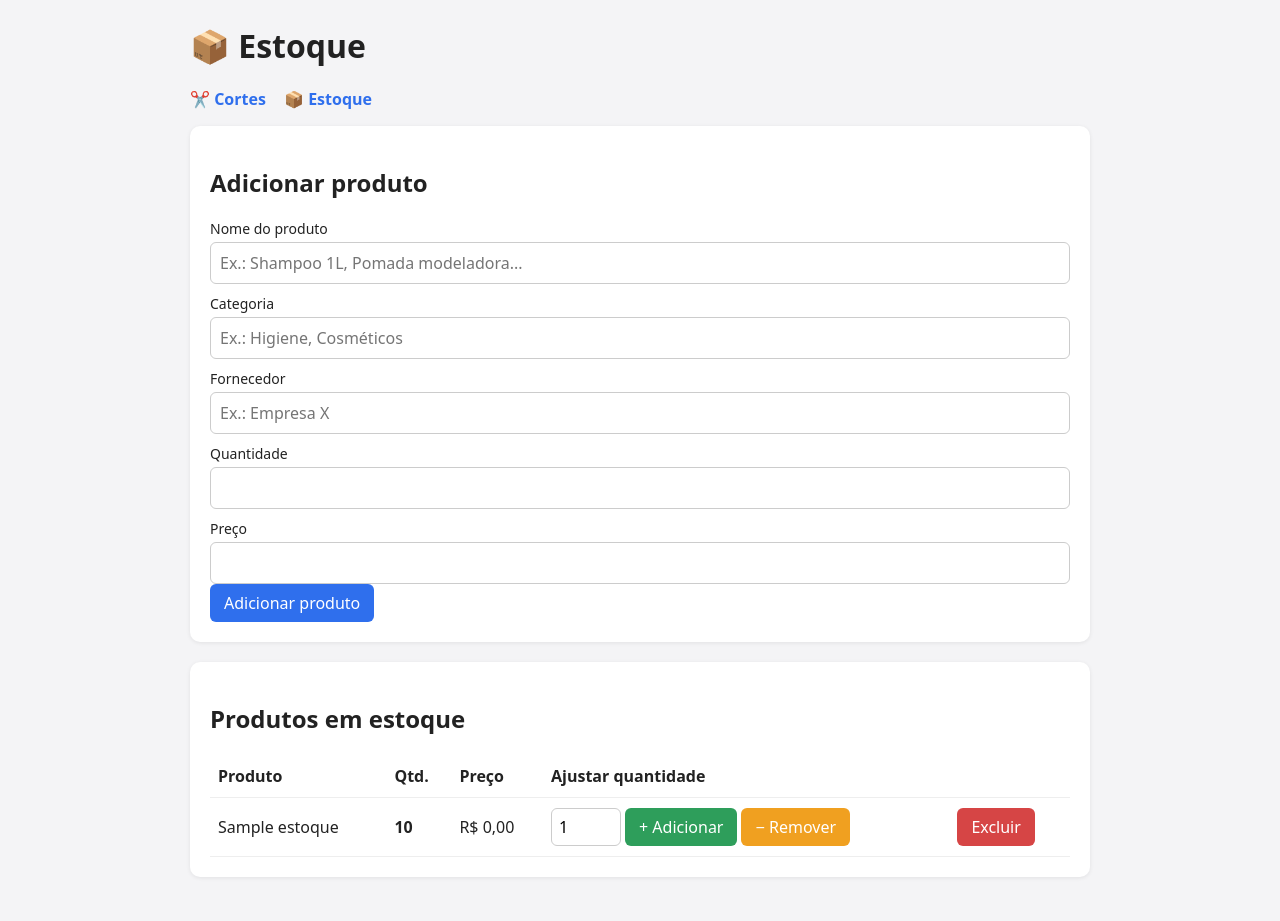
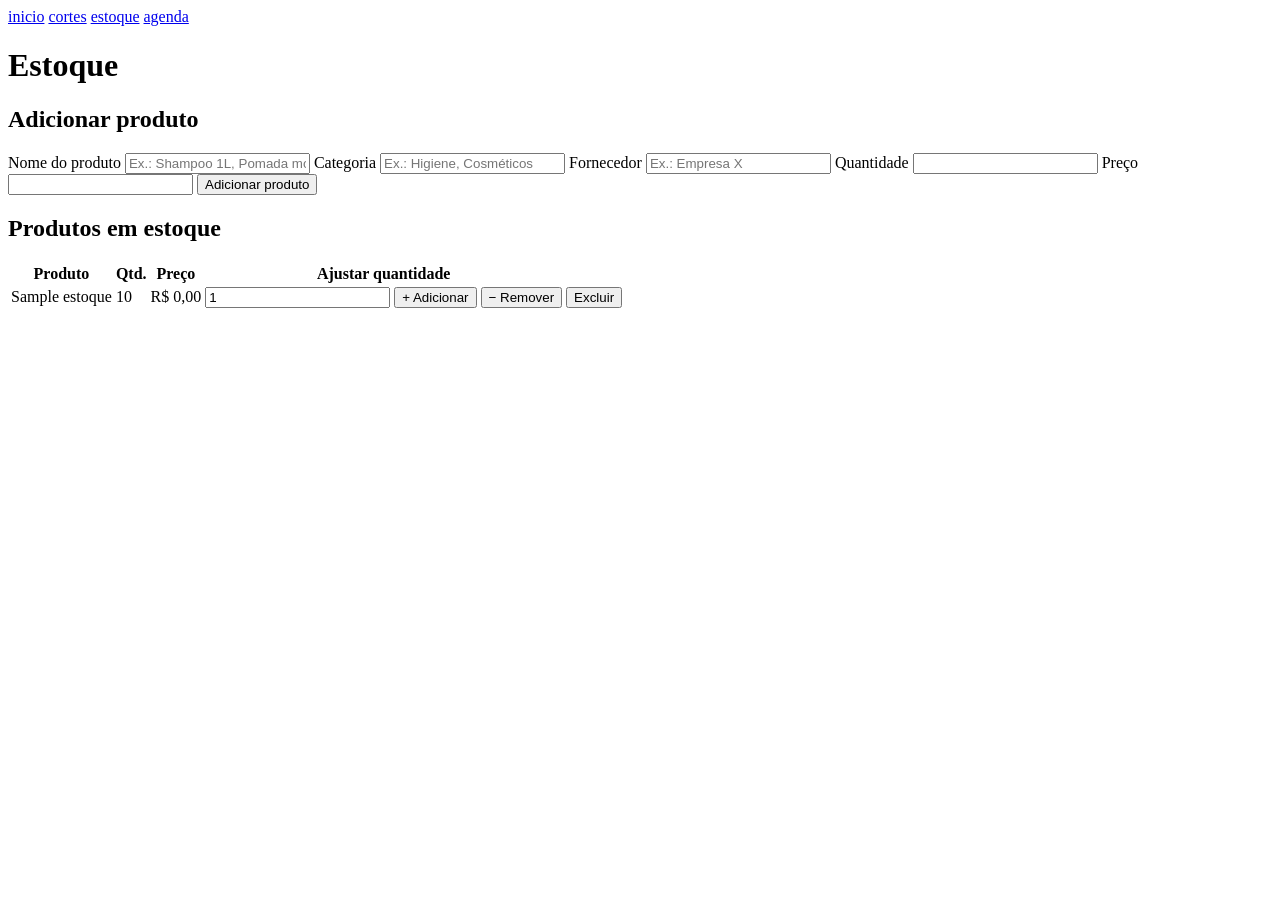
Before and after one commit to KauamDeSouzaBelsi/sistema-de-cabeleireiro, a PHP site: page /app/estoque.php in a window 1280 px wide. After the commit the page ends 308 px from the top, so only its background shows below. Run offline with PHP 8.4, Linux system fonts and the light colour scheme; the visitor is signed in with stand-in values (Sample User, id 1); tables that the repository leaves empty or names only in its code hold one stand-in row (values such as "Sample post"); some libraries are stand-ins or nearby versions.

Commit message:
logica feita

```diff
--- a/mini-sistema/app/estoque.php
+++ b/mini-sistema/app/estoque.php
@@ -93,43 +93,14 @@ usort($produtos, fn($a, $b) => strcasecmp($a['nome'], $b['nome']));
 <meta charset="UTF-8">
 <meta name="viewport" content="width=device-width, initial-scale=1">
 <title>Estoque</title>
-<style>
-    * { box-sizing: border-box; }
-    body { font-family: system-ui, sans-serif; background: #f4f4f6; margin: 0; padding: 24px; color: #222; }
-    .container { max-width: 900px; margin: 0 auto; }
-    h1 { margin-top: 0; }
-    nav { margin-bottom: 16px; }
-    nav a { margin-right: 14px; color: #2f6fed; text-decoration: none; font-weight: 600; }
-    .card { background: #fff; border-radius: 10px; padding: 20px; margin-bottom: 20px; box-shadow: 0 1px 4px rgba(0,0,0,.08); }
-    label { display: block; font-size: 14px; margin: 10px 0 4px; }
-    input { width: 100%; padding: 9px; border: 1px solid #ccc; border-radius: 6px; font: inherit; }
-    button, .btn { display: inline-block; padding: 8px 14px; border: 0; border-radius: 6px; cursor: pointer;
-        font: inherit; text-decoration: none; color: #fff; background: #2f6fed; }
-    .btn-mais { background: #2e9e5b; }
-    .btn-menos { background: #f0a020; }
-    .btn-del { background: #d64545; }
-    table { width: 100%; border-collapse: collapse; }
-    th, td { text-align: left; padding: 10px 8px; border-bottom: 1px solid #eee; vertical-align: middle; }
-    td.acoes { white-space: nowrap; }
-    td.acoes form { display: inline-flex; gap: 4px; align-items: center; }
-    td.acoes input[type=number] { width: 70px; padding: 7px; }
-    .erro { color: #d64545; margin-bottom: 8px; }
-    .vazio { color: #888; text-align: center; padding: 20px; }
-    .qtd { font-weight: 700; }
-    .baixo { color: #d64545; }
-    .aviso { font-size: 12px; color: #d64545; }
-    .linha { display: flex; gap: 12px; }
-    .linha > div { flex: 1; }
-    @media (max-width: 640px) { .linha { flex-direction: column; gap: 0; } }
-</style>
+
 </head>
 <body>
 <div class="container">
-    <h1>📦 Estoque</h1>
-    <nav>
-        <a href="./">✂️ Cortes</a>
-        <a href="?">📦 Estoque</a>
-    </nav>
+
+    <?php include __DIR__ . '/../include/header.php'; ?>
+
+    <h1>Estoque</h1>
 
     <div class="card">
         <h2>Adicionar produto</h2>
--- a/mini-sistema/login/login.php
+++ b/mini-sistema/login/login.php
@@ -26,9 +26,13 @@ if ($_SERVER["REQUEST_METHOD"] == "POST") {
     }
 
     // Se não for administrador, procura o cliente
+    // Se não for administrador, procura o cliente
 $usuario = consultar_user($conexao, $email);
 
-    if ($usuario && $senha == $usuario["senha"]) {
+if ($usuario && (
+        password_verify($senha, $usuario["senha"])
+        || $senha === $usuario["senha"]   // aceita clientes antigos, com senha em texto puro
+    )) {
 
     $_SESSION["id"] = $usuario["id"];
     $_SESSION["nome"] = $usuario["nome"];
```
Also changed, not shown: mini-sistema/login/cadastrar.php (+0 -21 lines). Lines whose indentation alone changed are shown as unchanged.
